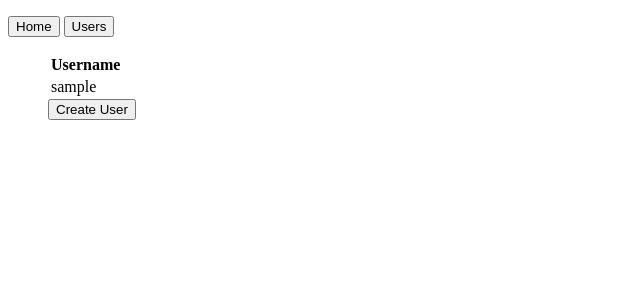
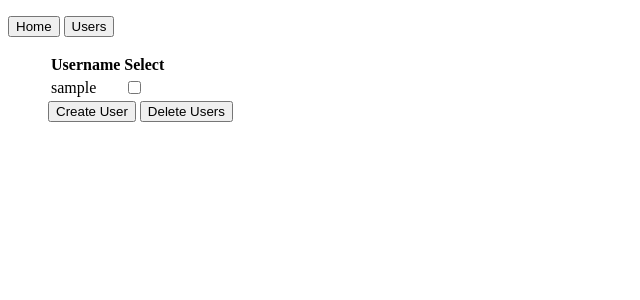
Before and after one commit to chyumin/wedding-gallery, a Flask app: page /users in a window 1280 px wide. Shown: the top 300 px of the page, without its empty margins (0-640 px from the left). Run offline with Flask 2, Linux system fonts and the light colour scheme; tables that the repository leaves empty hold one stand-in row (values such as "Sample post").

Commit message:
Added remove users

```diff
--- a/wedding_gallery/controllers/users.py
+++ b/wedding_gallery/controllers/users.py
@@ -1,7 +1,7 @@
-from flask import flash, redirect, render_template, url_for
+from flask import flash, redirect, render_template, request, url_for
 
 from wedding_gallery import app
-from wedding_gallery.forms import CreateUserForm
+from wedding_gallery import forms
 from wedding_gallery.models import core, DBSession
 
 
@@ -17,7 +17,7 @@ def users():
 
 @app.route('/users/create_user')
 def create_user():
-    form = CreateUserForm()
+    form = forms.CreateUserForm()
     template_args = {
         'form': form,
         'title': 'Create User'
@@ -27,7 +27,7 @@ def create_user():
 
 @app.route('/users/do_create_user', methods=['POST'])
 def do_create_user():
-    form = CreateUserForm()
+    form = forms.CreateUserForm()
     if not form.validate_on_submit():
         flash('Could not create user', 'error')
         return redirect(url_for('users'))
@@ -38,3 +38,14 @@ def do_create_user():
     DBSession.commit()
     flash(f'User {username} created')
     return redirect(url_for('users'))
+
+
+@app.route('/users/delete_users', methods=['POST'])
+def delete_users():
+    users_ids_list = request.form.getlist('checkbox-list')
+    query = DBSession.query(core.GalleryUser).\
+        filter(core.GalleryUser.id.in_(users_ids_list))
+    query.delete(synchronize_session=False)
+    DBSession.commit()
+    flash('Users deleted')
+    return redirect(url_for('users'))
--- a/wedding_gallery/templates/users.html
+++ b/wedding_gallery/templates/users.html
@@ -3,18 +3,25 @@
 {% block content %}
 
 <ul>
-    <form id="user_form" class="form-horizontal" action="/user/create" method="post" novalidate>
+    <form action="users/delete_users" method="post" novalidate>
         <table>
             <tr>
                 <th>Username</th>
+                <th>Select</th>
             </tr>
             {% for user in users %}
-                <tr>
-                    <td>{{ user.username }}</td>
-                </tr>
+            <tr>
+                <td>
+                    {{ user.username }}
+                </td>
+                <td>
+                    <input type="checkbox" name="checkbox-list" value="{{ user.id }}">
+                </td>
+            </tr>
             {% endfor %}
         </table>
         <button type="button" onclick="window.location.href='{{ url_for('create_user') }}';">Create User</button>
+        <input type="submit" value="Delete Users">
     </form>
 </ul>
 {% endblock %}
```
